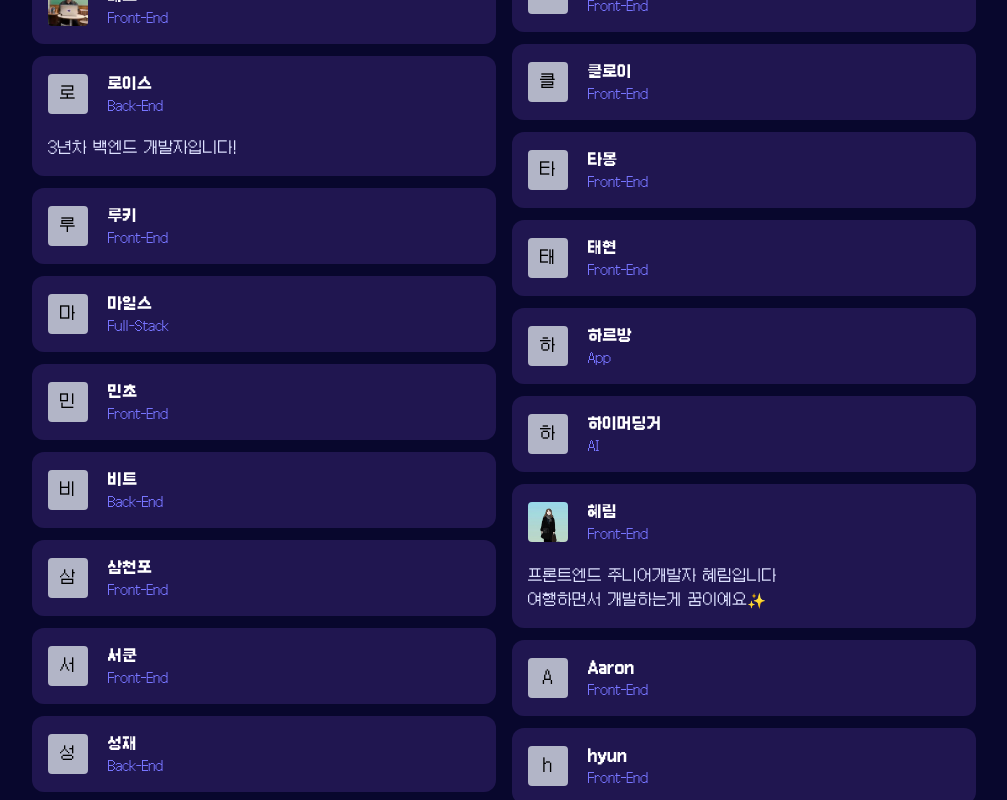
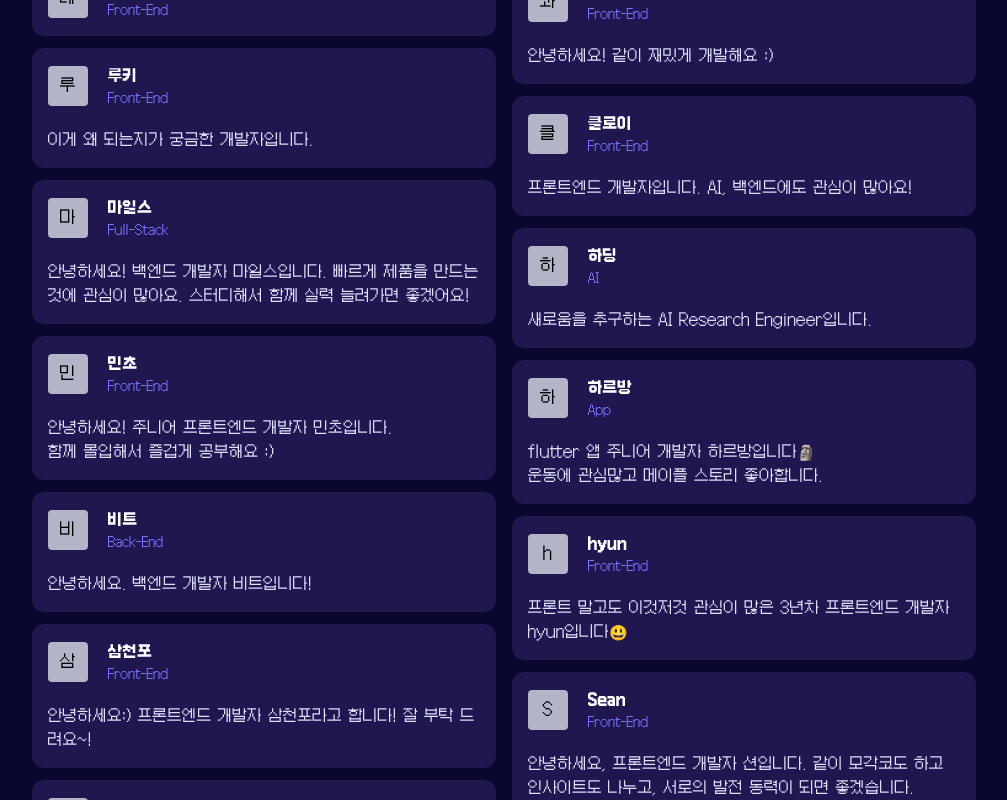
Before and after one commit to JANGSEYEONG/COTAM, a Next.js app: page /people in a window 1280 px wide. Shown: the part 1380-2180 px from the top of the page, without its empty margins (136-1143 px from the left). Built offline with nearby package versions, Linux system fonts and the light colour scheme.

Commit message:
chore: trivago 플러그인 업데이트

```diff
--- a/package.json
+++ b/package.json
@@ -32,7 +32,7 @@
     "@commitlint/cli": "^19.5.0",
     "@commitlint/config-conventional": "^19.5.0",
     "@svgr/webpack": "^8.1.0",
-    "@trivago/prettier-plugin-sort-imports": "^5.2.1",
+    "@trivago/prettier-plugin-sort-imports": "^5.2.2",
     "@types/node": "^20",
     "@types/react": "^18",
     "@types/react-dom": "^18",
--- a/src/app/people/constants.ts
+++ b/src/app/people/constants.ts
@@ -10,14 +10,14 @@ export const playerList: Member[] = [
     imageUrl: '/assets/image/people/moseung.jpeg',
   },
   {
-    name: 'Lian',
+    name: '리안',
     position: POSITION.MANAGER,
     job: JOB.FRONTEND,
     description: '안녕하세요. 프론트엔드 개발자 리안입니다!\n같이 재밌게 활동해요!',
     imageUrl: null,
   },
   {
-    name: 'Jane',
+    name: '제인',
     position: POSITION.MANAGER,
     job: JOB.FRONTEND,
     description:
@@ -25,31 +25,19 @@ export const playerList: Member[] = [
     imageUrl: '/assets/image/people/jane.webp',
   },
   {
-    name: 'Aaron',
-    position: POSITION.USER,
-    job: JOB.FRONTEND,
-    description: '',
-    imageUrl: null,
-  },
-  {
     name: '데이빗',
     position: POSITION.USER,
     job: JOB.APP,
-    description: '',
-    imageUrl: null,
-  },
-  {
-    name: '동원',
-    position: POSITION.USER,
-    job: JOB.FRONTEND,
-    description: '',
+    description:
+      '안녕하세요, 프로덕트 만드는 걸 좋아하는 데이빗입니다!\n2023년에 iOS 개발자로 커리어를 시작했어요.\n요즘은 블록체인을 공부하고 있고 AI를 활용한 문제 해결에 관심이 많습니다.\n코탐에 오셔서 같이 모각코도 하고 재밌는 얘기, 인사이트 많이 나눴으면 좋겠어요!',
     imageUrl: null,
   },
   {
     name: '든든',
     position: POSITION.USER,
     job: JOB.BACKEND,
-    description: '',
+    description:
+      '고객의 목소리를 듣고 제품의 성장에 관심이 많은 2년차 백엔드 개발자 입니다. 다양한 관점에서 비즈니스 문제를 풀어나가는 걸 좋아합니다.',
     imageUrl: null,
   },
   {
@@ -60,24 +48,10 @@ export const playerList: Member[] = [
     imageUrl: null,
   },
   {
-    name: '레코',
-    position: POSITION.USER,
-    job: JOB.FRONTEND,
-    description: '',
-    imageUrl: '/assets/image/people/reco.webp',
-  },
-  {
-    name: '로이스',
-    position: POSITION.USER,
-    job: JOB.BACKEND,
-    description: '3년차 백엔드 개발자입니다!',
-    imageUrl: null,
-  },
-  {
     name: '루키',
     position: POSITION.USER,
     job: JOB.FRONTEND,
-    description: '',
+    description: '이게 왜 되는지가 궁금한 개발자입니다.',
     imageUrl: null,
   },
   {
@@ -105,14 +79,8 @@ export const playerList: Member[] = [
     name: 'Sue',
     position: POSITION.USER,
     job: JOB.FRONTEND,
-    description: '',
-    imageUrl: null,
-  },
-  {
-    name: '아사',
-    position: POSITION.USER,
-    job: JOB.FRONTEND,
-    description: '',
+    description:
+      '안녕하세요! FE개발하고있는 Sue입니다 :)\n코탐 활동으로 직군별 연차별 여러 분들과 소통하고 개발생활에 많은 자극받고있습니다. 자주뵈어요😄',
     imageUrl: null,
   },
   {
@@ -133,46 +101,11 @@ export const playerList: Member[] = [
     name: '울루',
     position: POSITION.USER,
     job: JOB.FRONTEND,
-    description: '',
-    imageUrl: null,
-  },
-  {
-    name: '영준',
-    position: POSITION.USER,
-    job: JOB.FRONTEND,
-    description: '',
-    imageUrl: null,
-  },
-  {
-    name: '제니',
-    position: POSITION.USER,
-    job: JOB.FRONTEND,
-    description: '',
+    description: '200 OK\n공부는 진지하게\n수다는 유쾌하게',
     imageUrl: null,
   },
   {
     name: '제레미',
-    position: POSITION.USER,
-    job: JOB.FRONTEND,
-    description: '',
-    imageUrl: null,
-  },
-  {
-    name: '제파',
-    position: POSITION.USER,
-    job: JOB.BACKEND,
-    description: '',
-    imageUrl: null,
-  },
-  {
-    name: '준',
-    position: POSITION.USER,
-    job: JOB.FRONTEND,
-    description: '',
-    imageUrl: null,
-  },
-  {
-    name: '주현',
     position: POSITION.USER,
     job: JOB.FRONTEND,
     description: '',
@@ -189,84 +122,59 @@ export const playerList: Member[] = [
     name: '콰니',
     position: POSITION.USER,
     job: JOB.FRONTEND,
-    description: '',
+    description: '안녕하세요! 같이 재밌게 개발해요 :)',
     imageUrl: null,
   },
   {
     name: '클로이',
     position: POSITION.USER,
     job: JOB.FRONTEND,
-    description: '',
-    imageUrl: null,
-  },
-  {
-    name: '타몽',
-    position: POSITION.USER,
-    job: JOB.FRONTEND,
-    description: '',
+    description: '프론트엔드 개발자입니다. AI, 백엔드에도 관심이 많아요!',
     imageUrl: null,
   },
   {
     name: '하르방',
     position: POSITION.USER,
     job: JOB.APP,
-    description: '',
+    description:
+      'flutter 앱 주니어 개발자 하르방입니다🗿\n운동에 관심많고 메이플 스토리 좋아합니다.',
     imageUrl: null,
-  },
-  {
-    name: '혜림',
-    position: POSITION.USER,
-    job: JOB.FRONTEND,
-    description: '프론트엔드 주니어개발자 혜림입니다\n여행하면서 개발하는게 꿈이예요✨',
-    imageUrl: '/assets/image/people/herim.webp',
   },
   {
     name: '써밋',
     position: POSITION.USER,
     job: JOB.FRONTEND,
-    description: '',
+    description:
+      '안녕하세요 프론트엔드 개발자 써밋입니다!\n여러 인사이트를 공유하면서 함께 성장하는 것을 좋아해요 ㅇ_ㅇ!',
     imageUrl: null,
   },
   {
     name: '민초',
     position: POSITION.USER,
     job: JOB.FRONTEND,
-    description: '',
+    description:
+      '안녕하세요! 주니어 프론트엔드 개발자 민초입니다.\n함께 몰입해서 즐겁게 공부해요 :)',
     imageUrl: null,
   },
   {
     name: '삼천포',
     position: POSITION.USER,
     job: JOB.FRONTEND,
-    description: '',
+    description: '안녕하세요:) 프론트엔드 개발자 삼천포라고 합니다! 잘 부탁 드려요~!',
     imageUrl: null,
   },
   {
     name: 'hyun',
     position: POSITION.USER,
     job: JOB.FRONTEND,
-    description: '',
+    description: '프론트 말고도 이것저것 관심이 많은 3년차 프론트엔드 개발자 hyun입니다😃',
     imageUrl: null,
   },
   {
-    name: 'leo',
-    position: POSITION.USER,
-    job: JOB.BACKEND,
-    description: '',
-    imageUrl: null,
-  },
-  {
-    name: '태현',
-    position: POSITION.USER,
-    job: JOB.FRONTEND,
-    description: '',
-    imageUrl: null,
-  },
-  {
-    name: '하이머딩거',
+    name: '하딩',
     position: POSITION.USER,
     job: JOB.AI,
-    description: '',
+    description: '새로움을 추구하는 AI Research Engineer입니다.',
     imageUrl: null,
   },
   {
@@ -280,35 +188,30 @@ export const playerList: Member[] = [
     name: '에드',
     position: POSITION.USER,
     job: JOB.FRONTEND,
-    description: '',
+    description: '뚝딱뚝딱 만들기를 좋아하는 개발자 에드입니다.',
     imageUrl: null,
   },
   {
     name: '마일스',
     position: POSITION.USER,
     job: JOB.FULLSTACk,
-    description: '',
+    description:
+      '안녕하세요! 백엔드 개발자 마일스입니다. 빠르게 제품을 만드는 것에 관심이 많아요. 스터디해서 함께 실력 늘려가면 좋겠어요!',
     imageUrl: null,
   },
   {
     name: '비트',
     position: POSITION.USER,
     job: JOB.BACKEND,
-    description: '',
+    description: '안녕하세요. 백엔드 개발자 비트입니다!',
     imageUrl: null,
   },
   {
     name: 'Sean',
     position: POSITION.USER,
     job: JOB.FRONTEND,
-    description: '',
-    imageUrl: null,
-  },
-  {
-    name: '다혜',
-    position: POSITION.USER,
-    job: JOB.FRONTEND,
-    description: '',
+    description:
+      '안녕하세요, 프론트엔드 개발자 션입니다. 같이 모각코도 하고 인사이트도 나누고, 서로의 발전 동력이 되면 좋겠습니다.',
     imageUrl: null,
   },
 ] as const;
--- a/src/constants/externalLinks.ts
+++ b/src/constants/externalLinks.ts
@@ -1,5 +1,6 @@
 export const KAKAO_OPEN_CHAT_URL = 'https://open.kakao.com/o/srJ7wcje';
-export const RECRUITMENT_FORM_URL = 'https://forms.gle/p9gGiz6b735FffsaA';
+export const RECRUITMENT_FORM_URL =
+  'https://docs.google.com/forms/d/e/1FAIpQLSeTh02hzIUIfkrPPf91acDecHNbgNMIcoSpSHmz88zgDg3yVQ/viewform?usp=sharing&ouid=116088795754904089384';
 
 export const STUDY_LEADER_LINKEDIN_URL =
   'https://www.linkedin.com/in/%EC%8A%B9%EB%AA%A8-%EA%B9%80-848b2b242/?originalSubdomain=kr';
--- a/src/constants/recruitConfig.ts
+++ b/src/constants/recruitConfig.ts
@@ -1,5 +1,5 @@
 export const recruitConfig = {
-  isRecruitmentOpen: false, // 모집 중인 경우 true, 아닌 경우 false
-  recruitmentPeriod: '2025.01.20 - 2025.01.26', // 모집 기간
-  announcementDate: '2025.01.29', // 발표 날짜
+  isRecruitmentOpen: true, // 모집 중인 경우 true, 아닌 경우 false
+  recruitmentPeriod: '2025.05.26 - 2025.05.30', // 모집 기간
+  announcementDate: '2025.06.02', // 발표 날짜
 };
```
Also changed, not shown: 1 other file (tests, documents, lock files or other folders).
